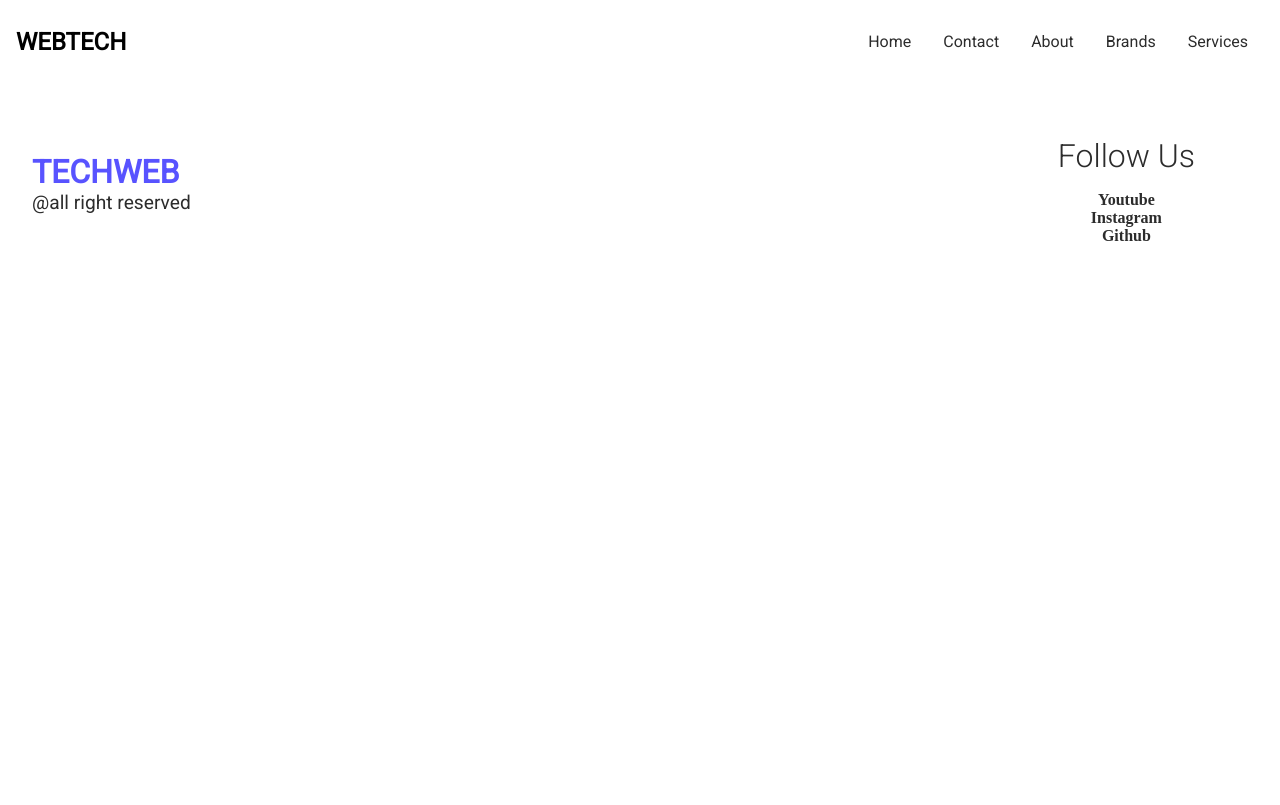
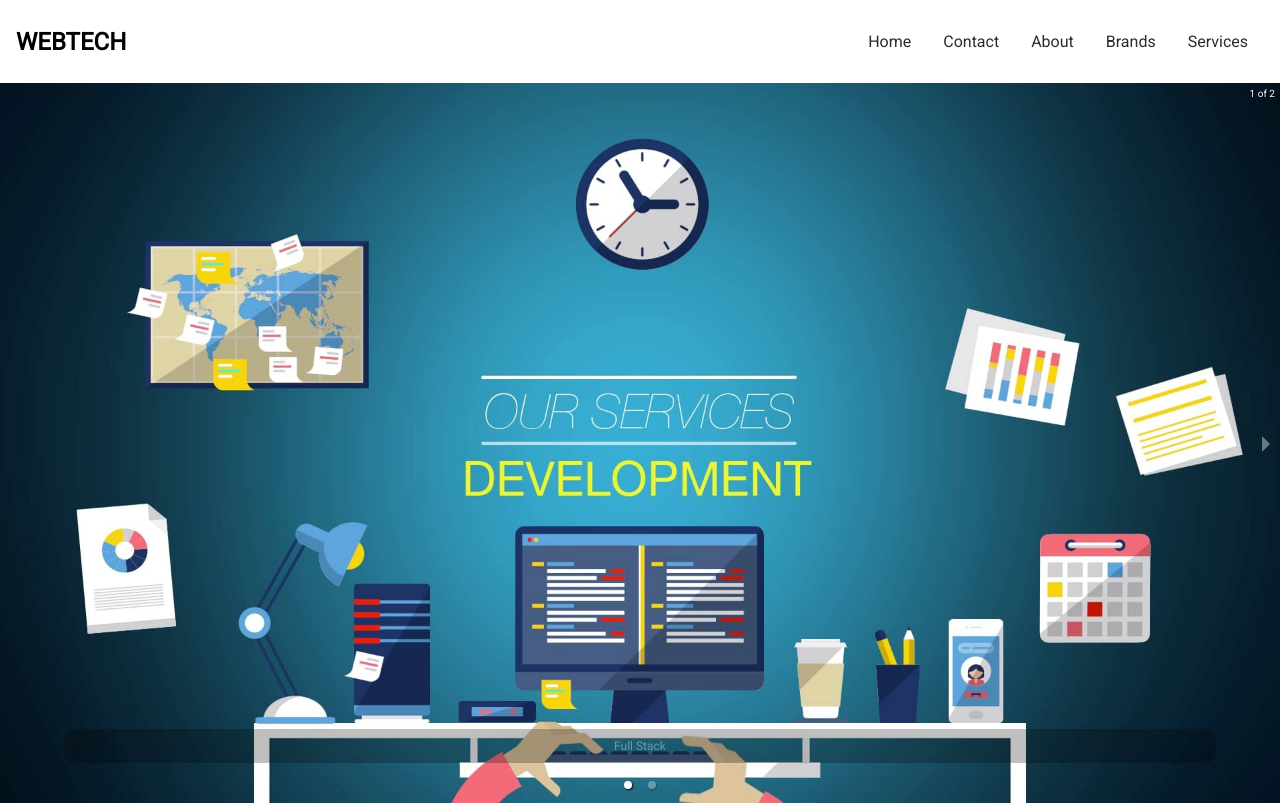
Before and after one commit to pranjal6314/React.js, a React (Create React App) app in the folder techweb/: page /Services in a window 1280 px wide. Shown: the top 805 px of the page. Built offline with nearby package versions, Linux system fonts and the light colour scheme.

Commit message:
adding services

```diff
--- a/techweb/package.json
+++ b/techweb/package.json
@@ -8,6 +8,8 @@
     "@testing-library/user-event": "^13.5.0",
     "react": "^18.2.0",
     "react-dom": "^18.2.0",
+    "react-responsive-carousel": "^3.2.23",
+    "react-router-hash-link": "^2.4.3",
     "react-scripts": "5.0.1",
     "web-vitals": "^2.1.4"
   },
--- a/techweb/src/App.js
+++ b/techweb/src/App.js
@@ -3,12 +3,14 @@
 import Home from './components/Home'
 import Footer from './components/Footer';
 import Contact from './components/Contact';
+import Services from './components/Services.jsx';
 
 import './styles/App.scss';
 import './styles/Header.scss';
 import './styles/Home.scss';
 import './styles/Footer.scss';
 import './styles/Contact.scss';
+import './styles/Services.scss';
 
 
 function App() {
@@ -18,7 +20,8 @@
       <Header/>
       <Routes>
         <Route path="/" element={<Home />} />
-        <Route path="/contact" element={<Contact />} />
+        <Route path="/Contact" element={<Contact />} />
+        <Route path="/Services" element={<Services />} />
       </Routes>
       <Footer/>
     </Router>
--- a/techweb/src/components/Header.jsx
+++ b/techweb/src/components/Header.jsx
@@ -1,6 +1,6 @@
 import React from 'react'
 import { Link } from 'react-router-dom'
-import { HashLink } from 'react-router-hash-link';
+// import { HashLink } from 'react-router-hash-link';
 const Header = () => {
   return (
     <nav>
--- /dev/null
+++ b/techweb/src/components/Services.jsx
@@ -0,0 +1,25 @@
+import React from 'react'
+import {Carousel} from 'react-responsive-carousel';
+import 'react-responsive-carousel/lib/styles/carousel.min.css';
+import img1 from "../assests/3.jpg"
+import img2 from "../assests/4.jpg"
+
+
+const Services = () => {
+  return <div className='services'>
+
+        <Carousel>
+            <div>
+                <img src={img1} alt="Item1" />
+                <p className='legend'>Full Stack</p>
+            </div>
+            <div>
+                <img src={img2} alt="Item2" />
+                <p className='legend'>chilling..</p>
+            </div>
+        </Carousel>
+    </div>
+
+}
+
+export default Services
```
Also changed, not shown: techweb/src/styles/Services.scss (added), 1 other file (tests, documents, lock files or other folders).
